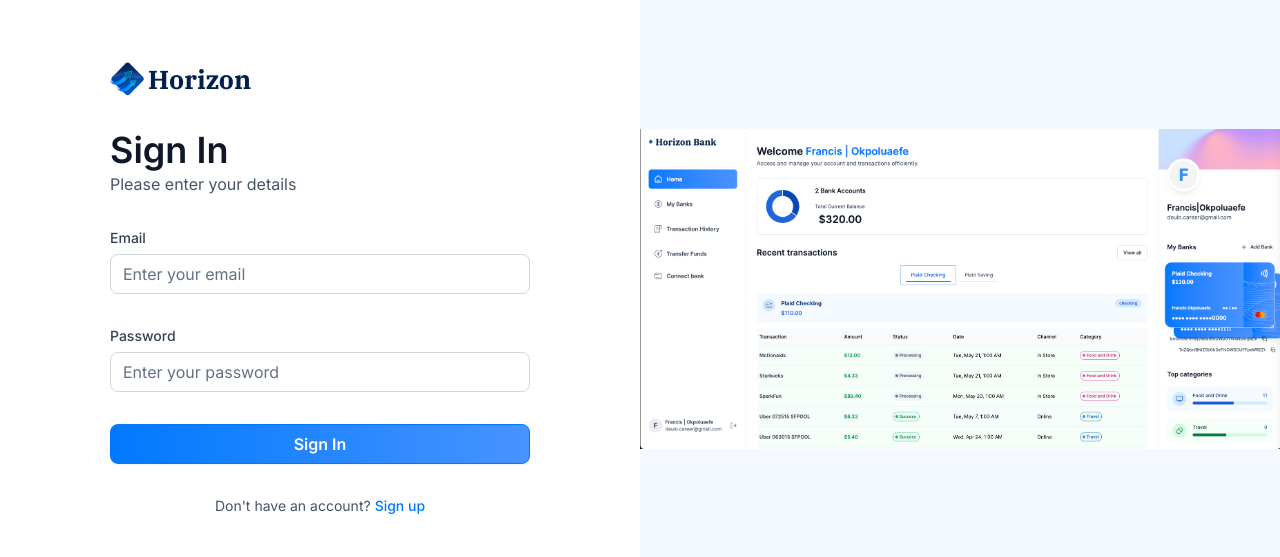
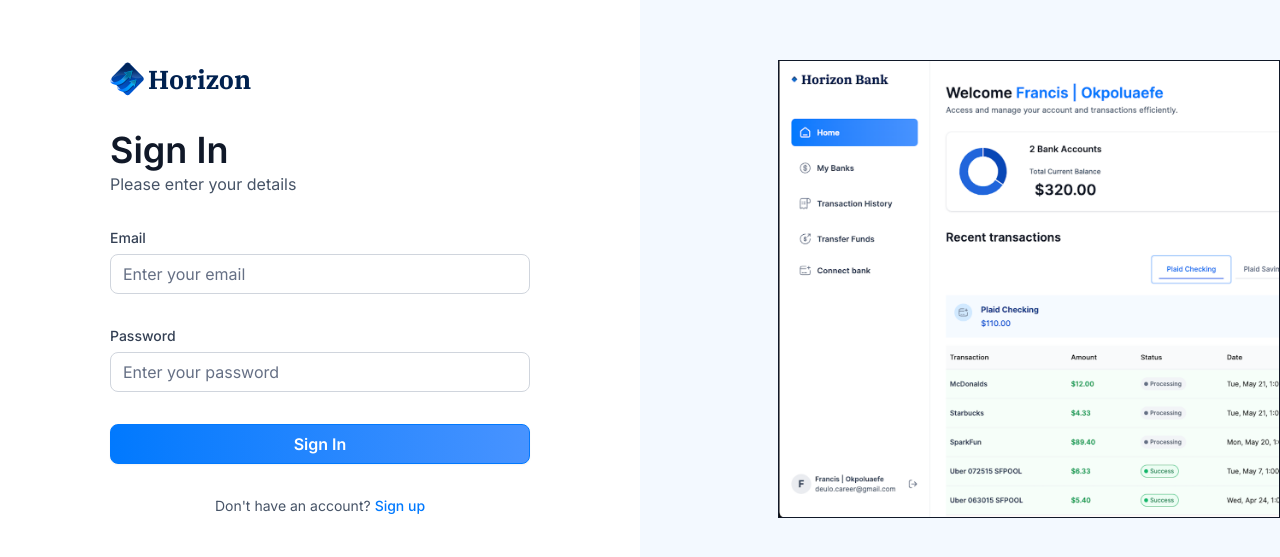
Before and after one commit to Engrfran6/banking, a Next.js app: page /sign-in in a window 1280 px wide. Shown: the part 111-668 px from the top of the page. Built offline with nearby package versions, Linux system fonts and the light colour scheme; what dwolla-v2, plaid would draw is missing.

Commit message:
auth image update

```diff
--- a/app/(auth)/layout.tsx
+++ b/app/(auth)/layout.tsx
@@ -9,8 +9,8 @@ export default function AuthLayout({
     <main className="flex min-h-screen w-full justify-between font-inter">
       {children}
       <div className="auth-asset">
-        <div>
-          <Image src="/icons/auth-image.png" alt="auth image" width={700} height={700} />
+        <div className=" border border-gray-900 ">
+          <Image src="/icons/auth-image.png" alt="auth image" width={500} height={500} />
         </div>
       </div>
     </main>
--- a/components/AuthForm.tsx
+++ b/components/AuthForm.tsx
@@ -13,7 +13,6 @@ import {authFormSchema} from '@/lib/utils';
 import {useRouter} from 'next/navigation';
 import {signIn, signUp} from '@/lib/actions/user.actions';
 import {Loader2} from 'lucide-react';
-import {User} from '@/types';
 import PlaidLink from './PlaidLink';
 
 const AuthForm = ({type}: {type: string}) => {
```
Also changed, not shown: public/icons/auth-image.png.
